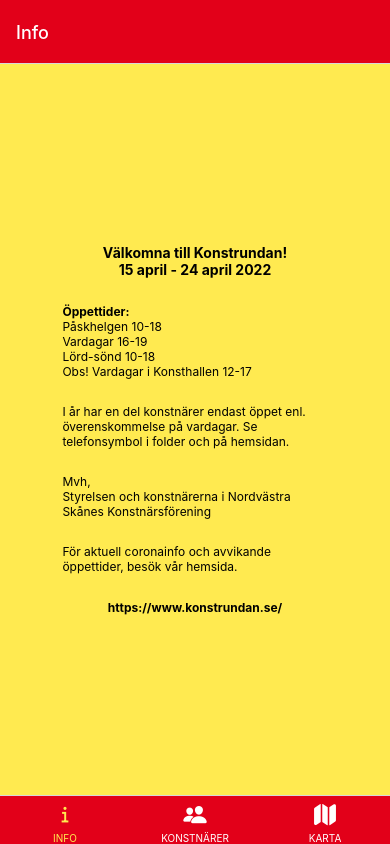
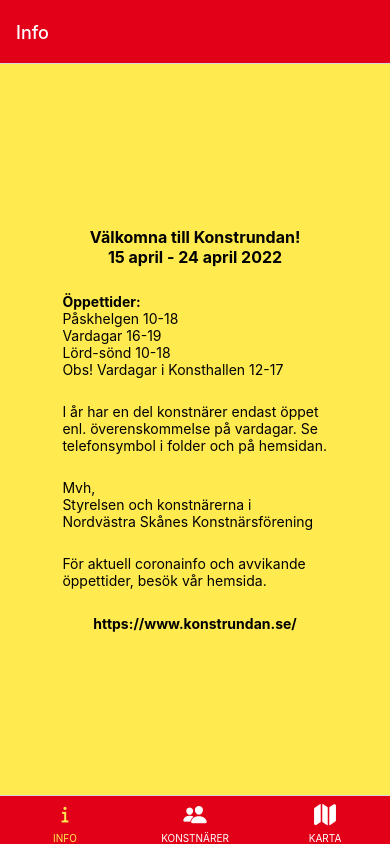
Before and after one commit to Leverin/Konstrundan, a React Native app: screen /Info in a window 390 px wide. Built offline with nearby package versions, Linux system fonts and the light colour scheme.

Commit message:
Removed redundant permissions automatically added by expo-location + text style

```diff
--- a/app.json
+++ b/app.json
@@ -23,12 +23,7 @@
     "android": {
       "package": "in.maxlever.volunteer",
       "versionCode": 20,
-      "permissions": ["ACCESS_COARSE_LOCATION", "ACCESS_FINE_LOCATION"],
       "playStoreUrl": "https://play.google.com/store/apps/details?id=in.maxlever.volunteer",
-      "config": {
-        "googleMaps": {
-        }
-      }
     },
     "web": {
       "favicon": "./assets/favicon.png"
--- a/components/InfoViewArtist.js
+++ b/components/InfoViewArtist.js
@@ -24,27 +24,27 @@
 
     const addressAndCityGroup = (
         <React.Fragment>
-            {address ? <Text style={styles.text} adjustsFontSizeToFit={true}>{address}</Text> : null}
-            {city ? <Text style={styles.textWithPadding} adjustsFontSizeToFit={true}>{city}</Text> : null}
+            {address ? <Text style={styles.text} numberOfLines={1} adjustsFontSizeToFit={true}>{address}</Text> : null}
+            {city ? <Text style={styles.textWithPadding} numberOfLines={1} adjustsFontSizeToFit={true}>{city}</Text> : null}
         </React.Fragment>
     );
 
     const parkingAndBussesGroup = (
         <React.Fragment>
-            {parking ? <Text style={[styles.text, styles.firstLetterCapitalized]} adjustsFontSizeToFit={true}>{`Parkering: ${parking}`}</Text> : null}
-            {busses ? <Text style={[styles.textWithPadding, styles.firstLetterCapitalized]} adjustsFontSizeToFit={true}>{`Bussar: ${busses}`}</Text> : null}
+            {parking ? <Text style={[styles.text, styles.firstLetterCapitalized]} numberOfLines={1} adjustsFontSizeToFit={true}>{`Parkering: ${parking}`}</Text> : null}
+            {busses ? <Text style={[styles.textWithPadding, styles.firstLetterCapitalized]} numberOfLines={1} adjustsFontSizeToFit={true}>{`Bussar: ${busses}`}</Text> : null}
         </React.Fragment>
     );
 
     return (
         <View style={styles.container}>
             <View style={styles.containerText}>
-                {name ? <Text style={[styles.textWithPadding, styles.textBold]} adjustsFontSizeToFit={true}>{name}</Text> : null}
+                {name ? <Text style={[styles.textWithPadding, styles.textBold]} numberOfLines={1} adjustsFontSizeToFit={true}>{name}</Text> : null}
                 {addressAndCityGroup}
-                {phoneNumber ? <Text style={styles.textWithPadding} dataDetectorType={'phoneNumber'} adjustsFontSizeToFit={true}>{`Tel: ${phoneNumber}`}</Text> : null}
+                {phoneNumber ? <Text style={styles.textWithPadding} dataDetectorType={'phoneNumber'} numberOfLines={1} adjustsFontSizeToFit={true}>{`Tel: ${phoneNumber}`}</Text> : null}
                 {parking || busses ? parkingAndBussesGroup : null}
-                {homepage ? <Text style={styles.textWithPadding} dataDetectorType={'link'} adjustsFontSizeToFit={true}>{homepage}</Text> : null}
-                {email ? <Text style={styles.textWithPadding} dataDetectorType={'email'} adjustsFontSizeToFit={true}>{email}</Text> : null}
+                {homepage ? <Text style={styles.textWithPadding} dataDetectorType={'link'} numberOfLines={1} adjustsFontSizeToFit={true}>{homepage}</Text> : null}
+                {email ? <Text style={styles.textWithPadding} dataDetectorType={'email'} numberOfLines={1} adjustsFontSizeToFit={true}>{email}</Text> : null}
             </View>
             <Image style={styles.image} source={imageSource}/>
         </View>
--- a/components/InfoViewGeneral.js
+++ b/components/InfoViewGeneral.js
@@ -2,29 +2,34 @@
 import { StyleSheet, Text, View, Dimensions } from 'react-native';
 
 import { KONSTRUNDAN_COLOURS } from '../constants/constants';
+
+const FONTSIZE = {
+    STANDARD: 14,
+    HEADER: 16,
+};
 
 const InfoViewGeneral = () => {
     return (
         <View style={styles.container}>
             <View style={styles.containerTextMain}>
                 <View style={styles.containerCenter}>
-                    <Text style={styles.textHeader} adjustsFontSizeToFit={true}>{'Välkomna till Konstrundan!'}</Text>
-                    <Text style={[styles.textHeader, styles.block]} adjustsFontSizeToFit={true}>{'15 april - 24 april 2022'}</Text>
+                    <Text style={styles.textHeader} numberOfLines={1} adjustsFontSizeToFit={true}>{'Välkomna till Konstrundan!'}</Text>
+                    <Text style={[styles.textHeader, styles.block]} numberOfLines={1} adjustsFontSizeToFit={true}>{'15 april - 24 april 2022'}</Text>
                 </View>
-                <Text style={styles.textBold} adjustsFontSizeToFit={true}>{'Öppettider:'}</Text>
-                <Text style={styles.textRegular} adjustsFontSizeToFit={true}>{'Påskhelgen 10-18'}</Text>
-                <Text style={styles.textRegular} adjustsFontSizeToFit={true}>{'Vardagar 16-19'}</Text>
-                <Text style={styles.textRegular} adjustsFontSizeToFit={true}>{'Lörd-sönd 10-18'}</Text>
+                <Text style={styles.textBold} numberOfLines={1} adjustsFontSizeToFit={true}>{'Öppettider:'}</Text>
+                <Text style={styles.textRegular} numberOfLines={1} adjustsFontSizeToFit={true}>{'Påskhelgen 10-18'}</Text>
+                <Text style={styles.textRegular} numberOfLines={1} adjustsFontSizeToFit={true}>{'Vardagar 16-19'}</Text>
+                <Text style={styles.textRegular} numberOfLines={1} adjustsFontSizeToFit={true}>{'Lörd-sönd 10-18'}</Text>
                 <Text style={[styles.block, styles.textRegular]} adjustsFontSizeToFit={true}>{'Obs! Vardagar i Konsthallen 12-17'}</Text>
                 <Text style={[styles.textRegular, styles.block]} adjustsFontSizeToFit={true}>{'I år har en del konstnärer endast öppet enl. överenskommelse på vardagar. Se telefonsymbol i folder och på hemsidan.'}</Text>
                 <View style={styles.block}>
-                    <Text style={styles.textRegular} adjustsFontSizeToFit={true}>{'Mvh,'}</Text>
+                    <Text style={styles.textRegular} numberOfLines={1} adjustsFontSizeToFit={true}>{'Mvh,'}</Text>
                     <Text style={styles.textRegular} adjustsFontSizeToFit={true}>{'Styrelsen och konstnärerna i Nordvästra Skånes Konstnärsförening'}</Text>
                 </View>
                 <Text style={[styles.block, styles.textRegular]} adjustsFontSizeToFit={true}>{'För aktuell coronainfo och avvikande öppettider, besök vår hemsida.'}</Text>
             </View>
             <View style={styles.containerCenter}>
-                <Text style={styles.textBold} dataDetectorType={'link'} adjustsFontSizeToFit={true}>{'https://www.konstrundan.se/'}</Text>
+                <Text style={styles.textBold} dataDetectorType={'link'} numberOfLines={1} adjustsFontSizeToFit={true}>{'https://www.konstrundan.se/'}</Text>
             </View>
         </View>
     );
@@ -45,14 +50,14 @@
         alignItems: 'center',
     },
     textRegular: {
-        fontSize: 12,
+        fontSize: FONTSIZE.STANDARD,
     },
     textHeader: {
-        fontSize: 14,
+        fontSize: FONTSIZE.HEADER,
         fontWeight: 'bold',
     },
     textBold: {
-        fontSize: 12,
+        fontSize: FONTSIZE.STANDARD,
         fontWeight: 'bold',
         color: '#000',
     },
```
